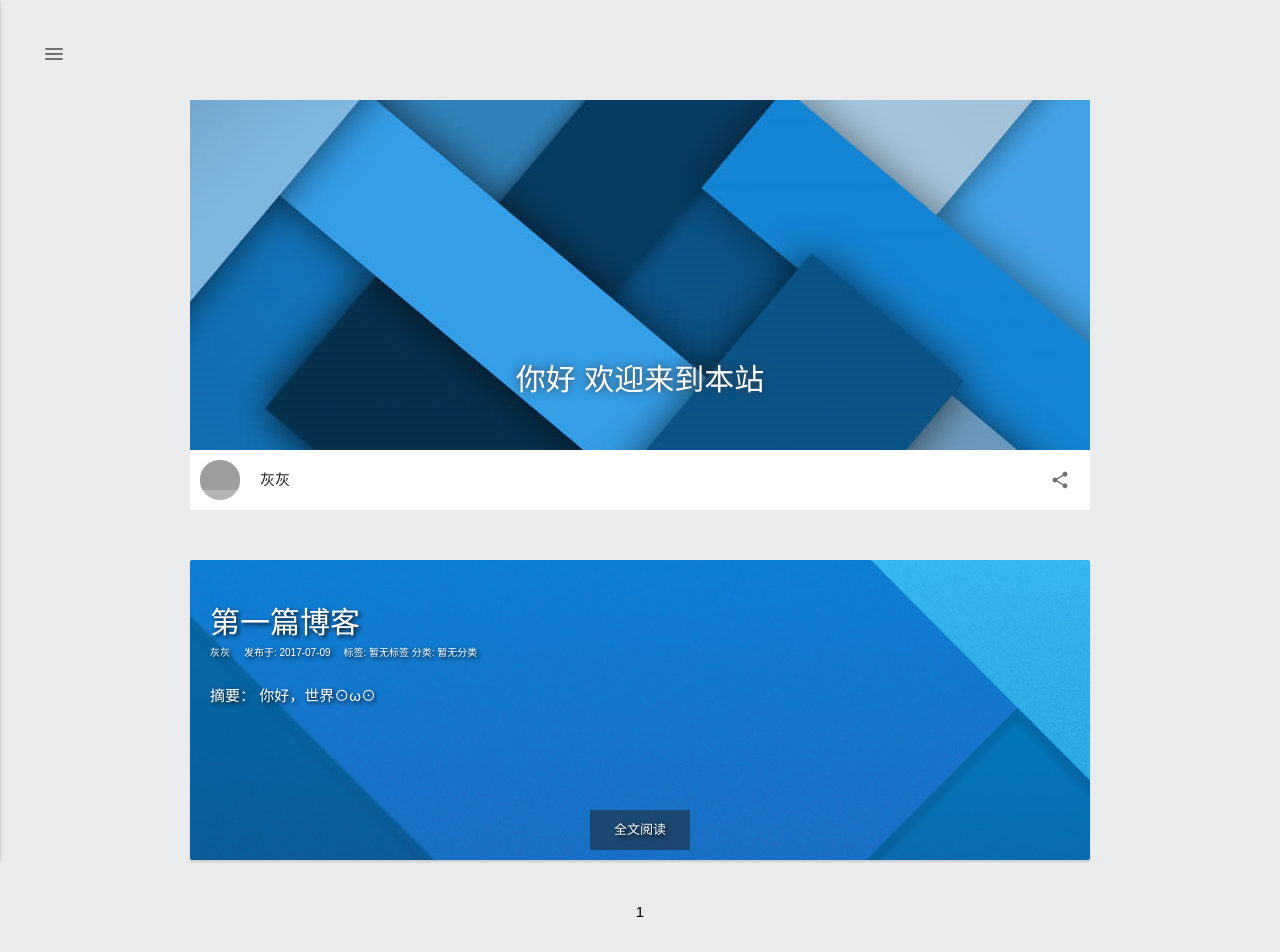
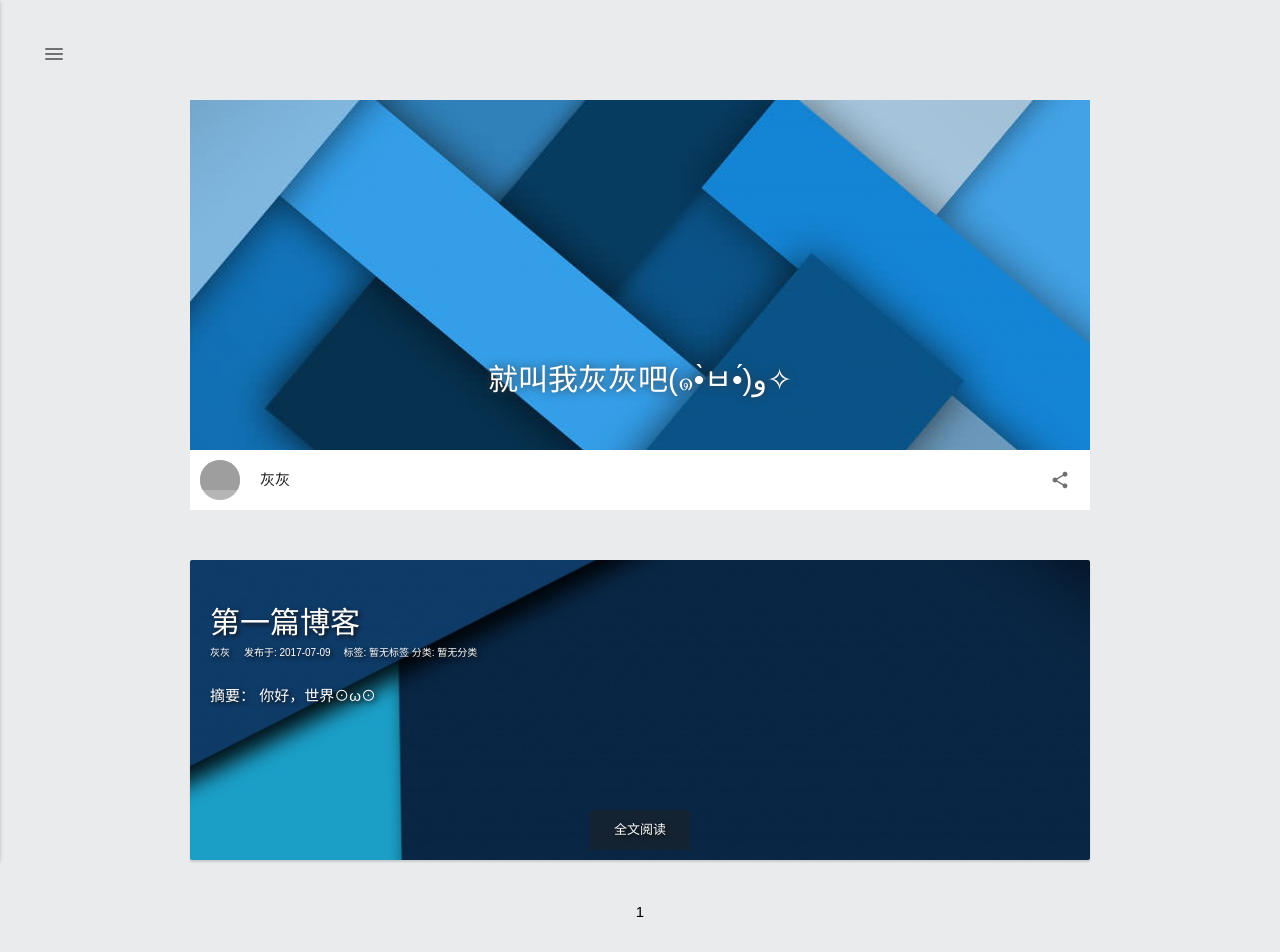
Before and after one commit to dhh19950618/dhh19950618.github.io, a plain HTML site: page index.html in a window 1280 px wide. Shown: the top 952 px of the page. Drawn offline with Linux system fonts and the light colour scheme; grey boxes are pictures that could not be loaded.

Commit message:
Site updated: 2017-07-16 19:56:44

```diff
--- a/index.html
+++ b/index.html
@@ -123,7 +123,7 @@
             <p style="">
 
 
-                你好 欢迎来到本站
+                就叫我灰灰吧(๑•̀ㅂ•́)و✧
 
 
                 <br>
@@ -151,7 +151,7 @@
 
 
 
-      <div class="recent-post-item lazy"style="background-color:#26A69A"  data-original="/images/random/vateral-18.png"  >
+      <div class="recent-post-item lazy"style="background-color:#26A69A"  data-original="/images/random/vateral-12.png"  >
         <a class="recent-post-link" href="/2017/07/09/第一篇博客/">
         <div class="post-hover">
           <!--title-->
```
Also changed, not shown: 2017/07/09/第一篇博客/index.html (+1 -1 lines), archives/2017/07/index.html (+1 -1 lines), archives/2017/index.html (+1 -1 lines).
